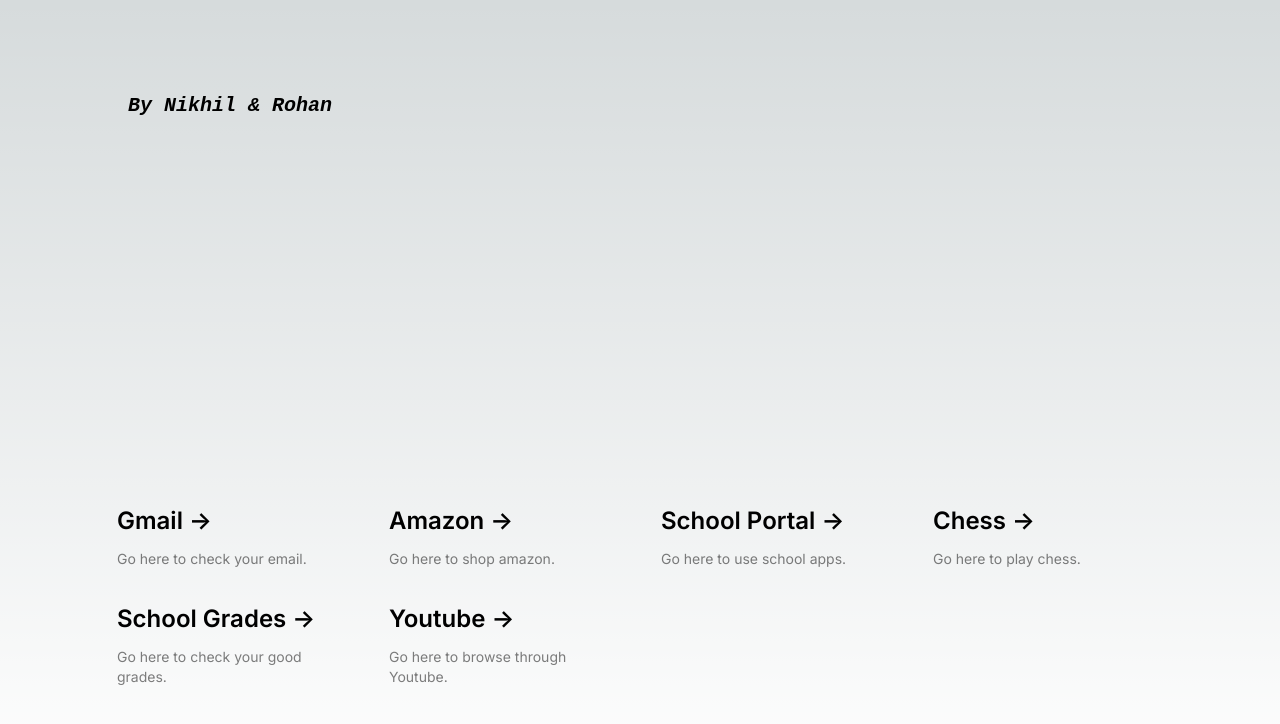
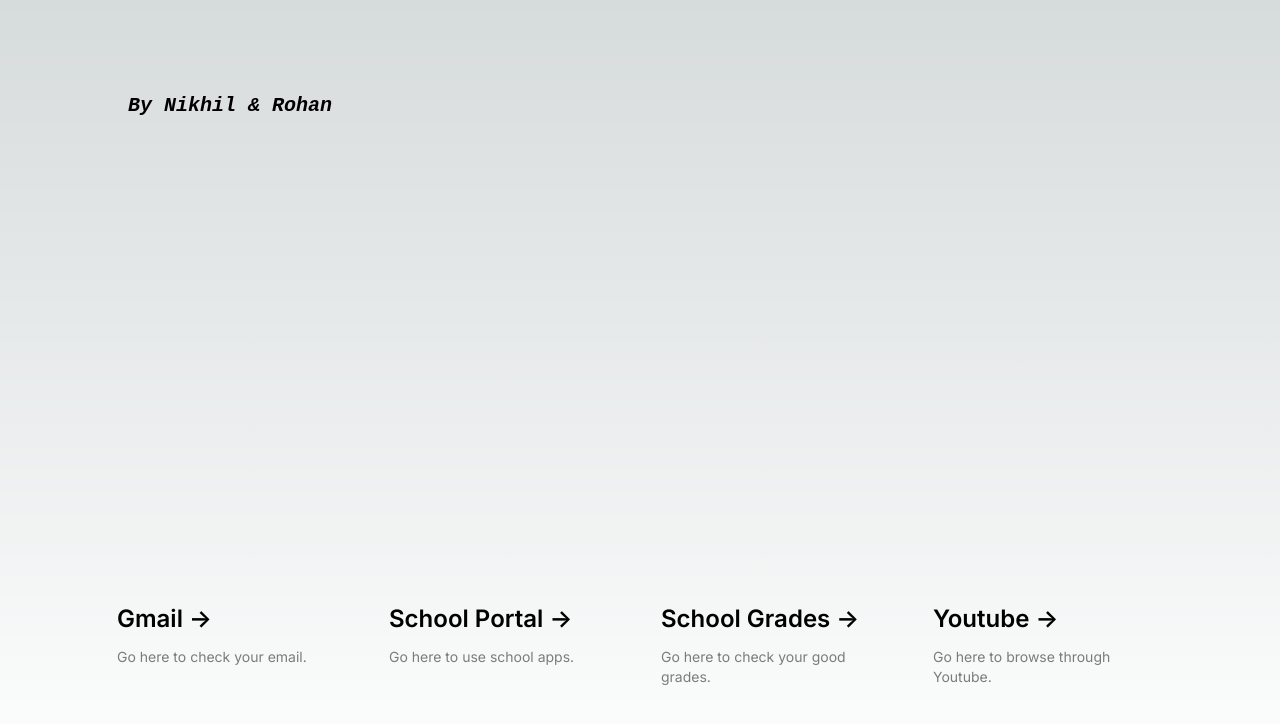
Before and after one commit to nikhilnagori/nikhils-app, a Next.js app: page / in a window 1280 px wide. Shown: the top 724 px of the page. Built offline with nearby package versions, Linux system fonts and the light colour scheme.

Commit message:
Update page.tsx

```diff
--- a/src/app/page.tsx
+++ b/src/app/page.tsx
@@ -39,23 +39,6 @@
         </a>
 
         <a
-          href="https://www.amazon.com/"
-          className="group rounded-lg border border-transparent px-5 py-4 transition-colors hover:border-gray-300 hover:bg-gray-100 hover:dark:border-neutral-700 hover:dark:bg-neutral-800/30"
-          target="_blank"
-          rel="noopener noreferrer"
-        >
-          <h2 className={`mb-3 text-2xl font-semibold`}>
-            Amazon{' '}
-            <span className="inline-block transition-transform group-hover:translate-x-1 motion-reduce:transform-none">
-              -&gt;
-            </span>
-          </h2>
-          <p className={`m-0 max-w-[30ch] text-sm opacity-50`}>
-            Go here to shop amazon.
-          </p>
-        </a>
-
-        <a
           href="https://launchpad.classlink.com/santaclara"
           className="group rounded-lg border border-transparent px-5 py-4 transition-colors hover:border-gray-300 hover:bg-gray-100 hover:dark:border-neutral-700 hover:dark:bg-neutral-800 hover:dark:bg-opacity-30"
           target="_blank"
@@ -69,22 +52,6 @@
           </h2>
           <p className={`m-0 max-w-[30ch] text-sm opacity-50`}>
             Go here to use school apps.
-          </p>
-        </a>
-        <a
-          href="https://www.chess.com/"
-          className="group rounded-lg border border-transparent px-5 py-4 transition-colors hover:border-gray-300 hover:bg-gray-100 hover:dark:border-neutral-700 hover:dark:bg-neutral-800 hover:dark:bg-opacity-30"
-          target="_blank"
-          rel="noopener noreferrer"
-        >
-          <h2 className={`mb-3 text-2xl font-semibold`}>
-            Chess{' '}
-            <span className="inline-block transition-transform group-hover:translate-x-1 motion-reduce:transform-none">
-              -&gt;
-            </span>
-          </h2>
-          <p className={`m-0 max-w-[30ch] text-sm opacity-50`}>
-            Go here to play chess.
           </p>
         </a>
 
```
